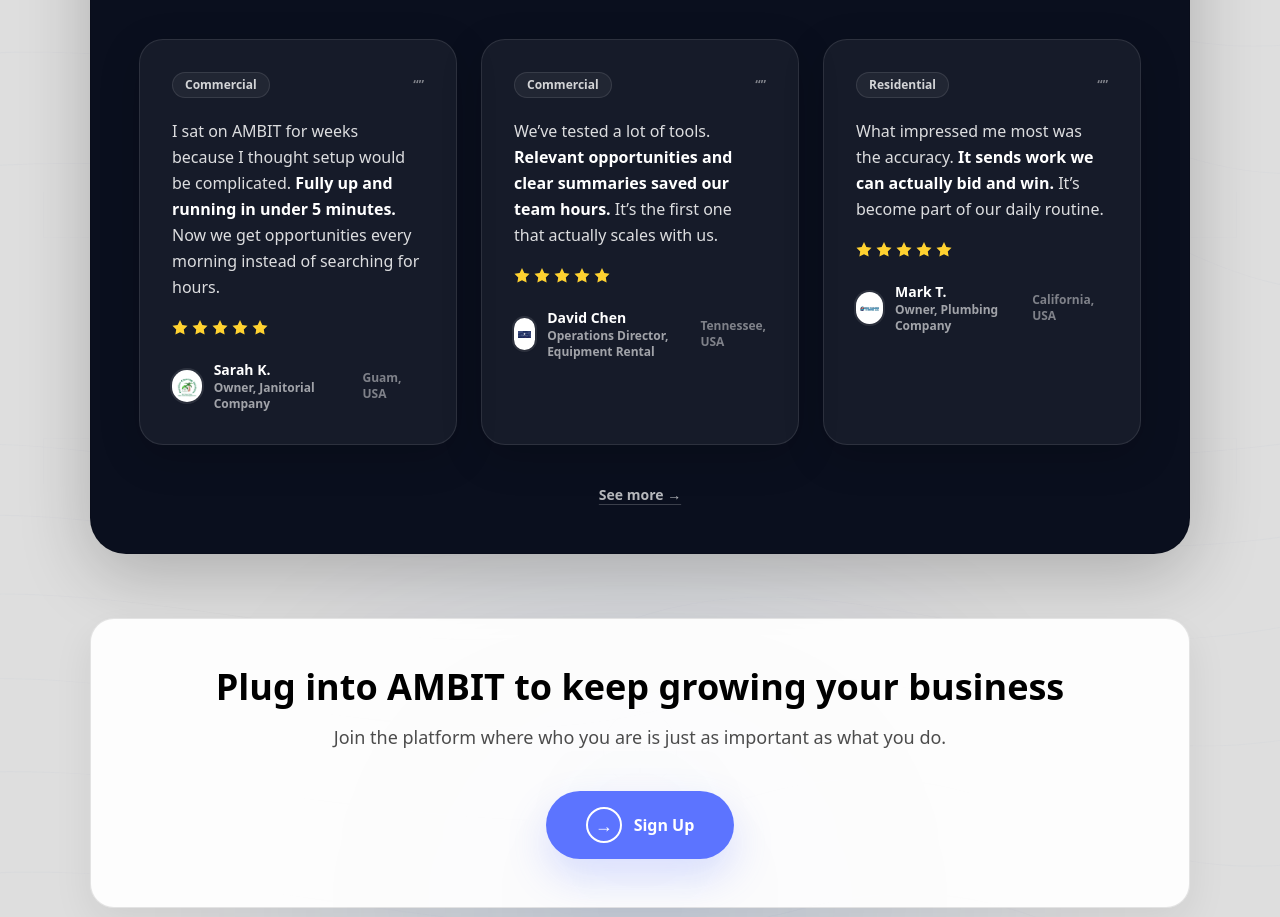
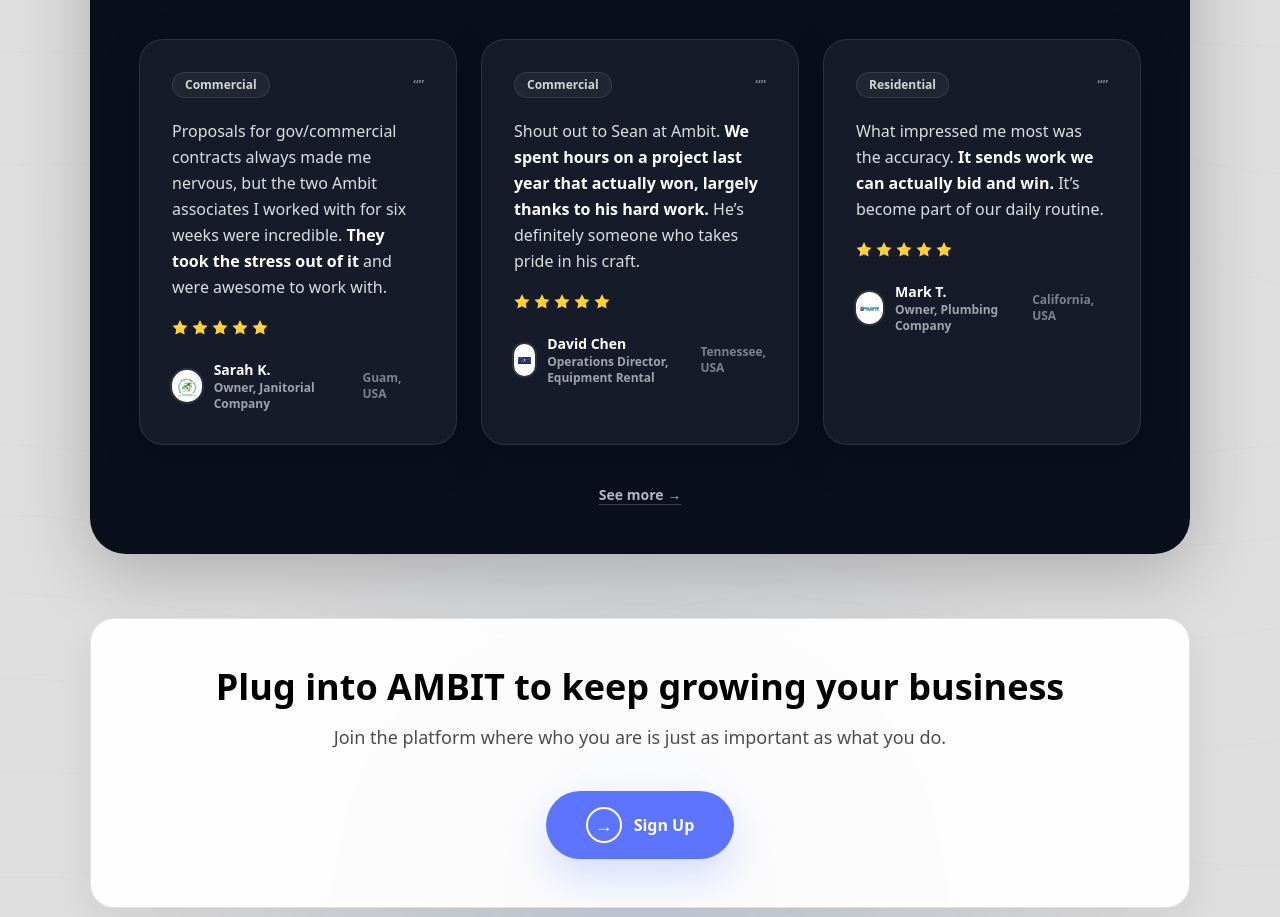
Before and after one commit to seansevrix/ambit, a Next.js app: page / in a window 1280 px wide. Shown: the part 2861-3778 px from the top of the page. Built offline with nearby package versions, Linux system fonts and the light colour scheme; no server answers.

Commit message:
Update landing testimonials copy

```diff
--- a/app/page.tsx
+++ b/app/page.tsx
@@ -98,9 +98,11 @@ const TESTIMONIALS: Testimonial[] = [
   {
     segment: "Commercial",
     quote: [
-      { t: "I sat on AMBIT for weeks because I thought setup would be complicated. " },
-      { t: "Fully up and running in under 5 minutes.", strong: true },
-      { t: " Now we get opportunities every morning instead of searching for hours." },
+      {
+        t: "Proposals for gov/commercial contracts always made me nervous, but the two Ambit associates I worked with for six weeks were incredible. ",
+      },
+      { t: "They took the stress out of it", strong: true },
+      { t: " and were awesome to work with." },
     ],
     stars: 5,
     name: "Sarah K.",
@@ -112,9 +114,12 @@ const TESTIMONIALS: Testimonial[] = [
   {
     segment: "Commercial",
     quote: [
-      { t: "We’ve tested a lot of tools. " },
-      { t: "Relevant opportunities and clear summaries saved our team hours.", strong: true },
-      { t: " It’s the first one that actually scales with us." },
+      { t: "Shout out to Sean at Ambit. " },
+      {
+        t: "We spent hours on a project last year that actually won, largely thanks to his hard work.",
+        strong: true,
+      },
+      { t: " He’s definitely someone who takes pride in his craft." },
     ],
     stars: 5,
     name: "David Chen",
```
